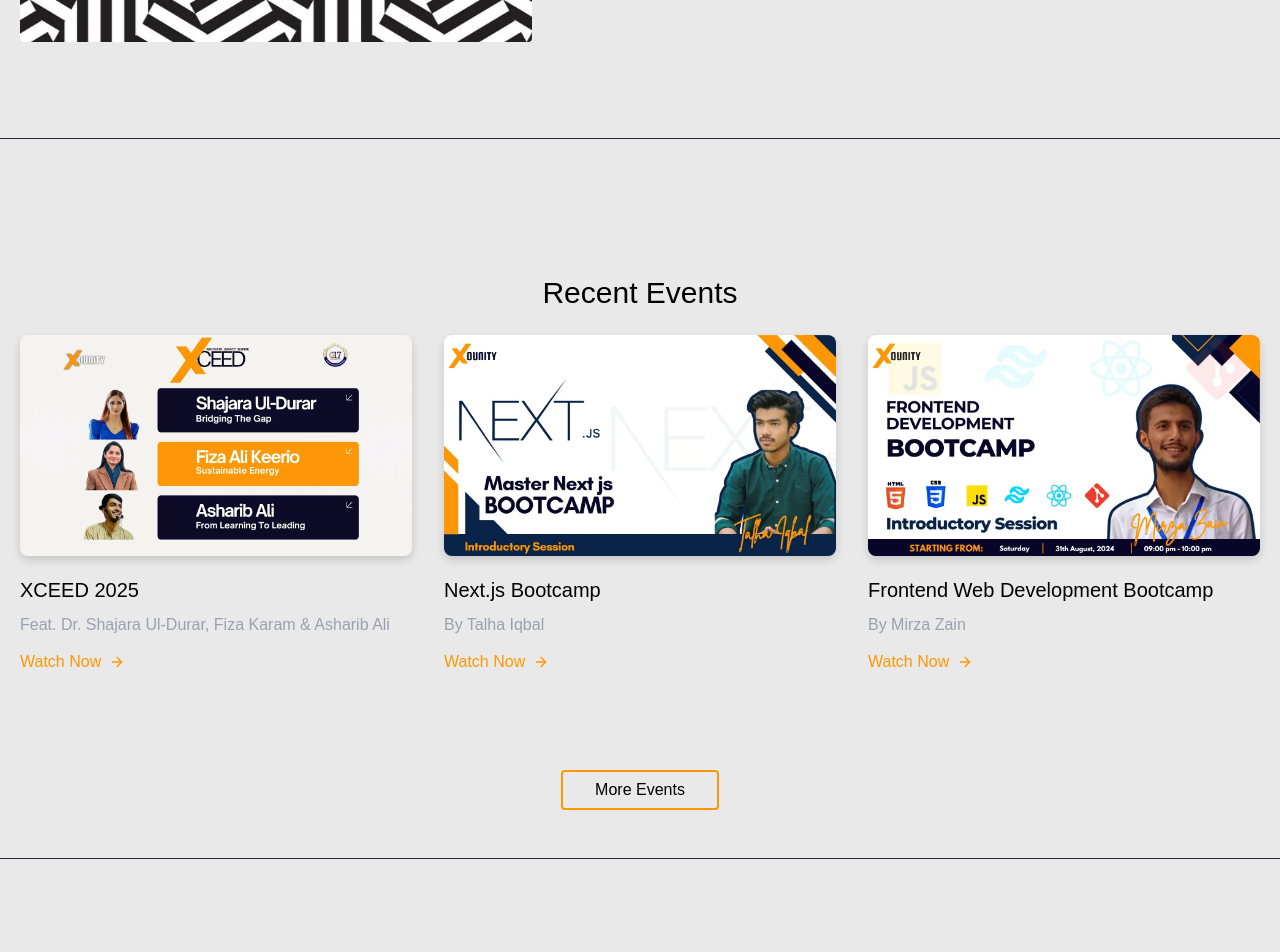
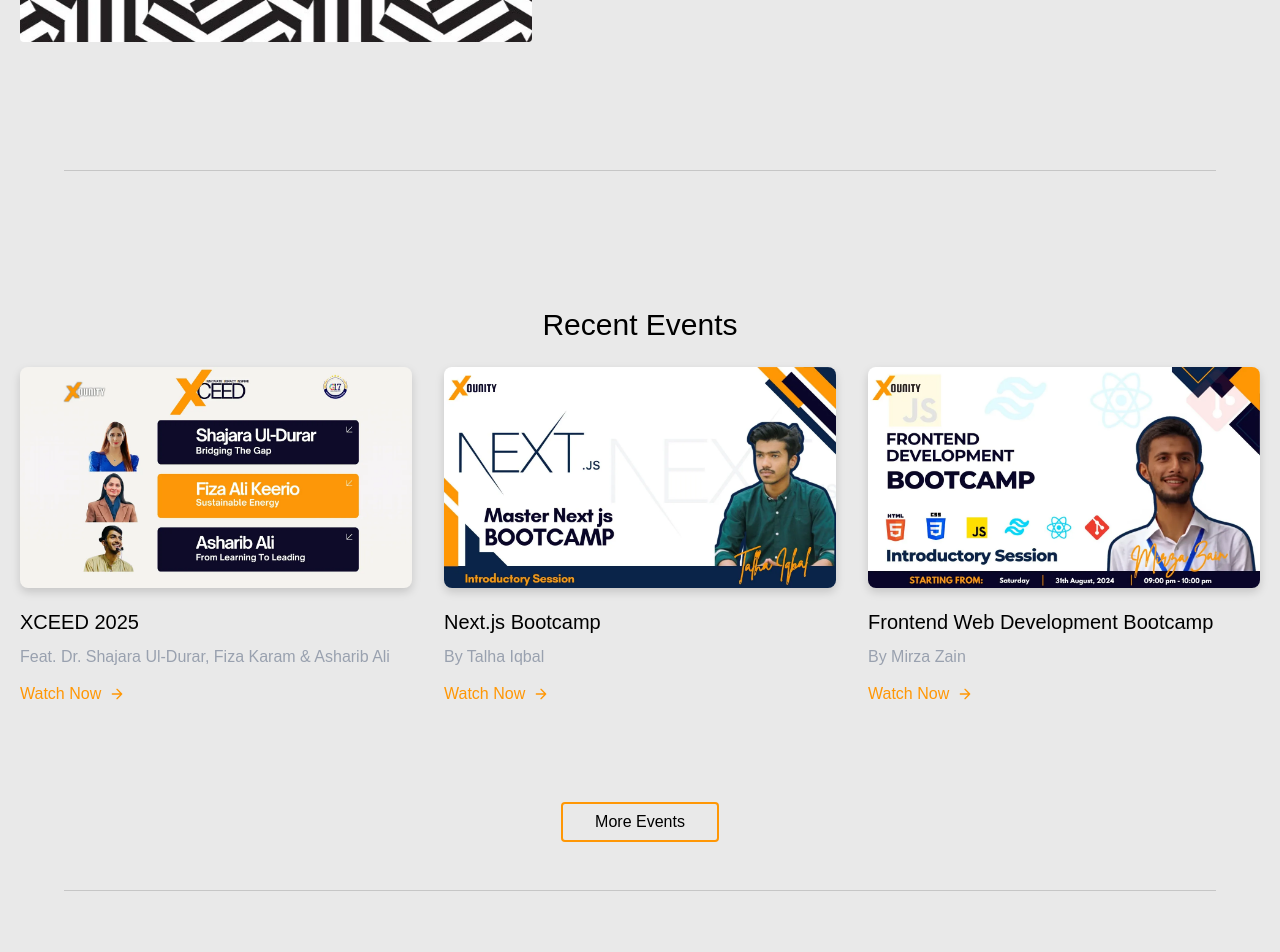
Before and after one commit to Xounity/Xounity-Web, a Next.js app: page / in a window 1280 px wide. Shown: the part 520-1472 px from the top of the page. Built offline with nearby package versions, Linux system fonts and the light colour scheme.

Commit message:
sectional divider pwetty

```diff
--- a/app/components/Contact.tsx
+++ b/app/components/Contact.tsx
@@ -77,7 +77,7 @@
                     type="text"
                     id="name"
                     name="name"
-                    className="w-full bg-gray-800 bg-opacity-40 rounded border border-gray-700 focus:border-xo-orange focus:bg-gray-900 focus:ring-2 focus:ring-yellow-900 text-base outline-none text-gray-100 py-1 px-3 leading-8 transition-colors duration-200 ease-in-out"
+                    className="w-full bg-gray-800 bg-opacity-40 rounded border border-gray-700 focus:border-xounity-orange focus:bg-gray-900 focus:ring-2 focus:ring-yellow-900 text-base outline-none text-gray-100 py-1 px-3 leading-8 transition-colors duration-200 ease-in-out"
                   />
                 </div>
               </div>
@@ -92,7 +92,7 @@
                     type="email"
                     id="email"
                     name="email"
-                    className="w-full bg-gray-800 bg-opacity-40 rounded border border-gray-700 focus:border-xo-orange focus:bg-gray-900 focus:ring-2 focus:ring-yellow-900 text-base outline-none text-gray-100 py-1 px-3 leading-8 transition-colors duration-200 ease-in-out"
+                    className="w-full bg-gray-800 bg-opacity-40 rounded border border-gray-700 focus:border-xounity-orange focus:bg-gray-900 focus:ring-2 focus:ring-yellow-900 text-base outline-none text-gray-100 py-1 px-3 leading-8 transition-colors duration-200 ease-in-out"
                   />
                 </div>
               </div>
@@ -105,7 +105,7 @@
                     required
                     id="message"
                     name="message"
-                    className="w-full bg-gray-800 bg-opacity-40 rounded border border-gray-700 focus:border-xo-orange focus:bg-gray-900 focus:ring-2 focus:ring-yellow-900 h-32 text-base outline-none text-gray-100 py-1 px-3 resize-none leading-6 transition-colors duration-200 ease-in-out"
+                    className="w-full bg-gray-800 bg-opacity-40 rounded border border-gray-700 focus:border-xounity-orange focus:bg-gray-900 focus:ring-2 focus:ring-yellow-900 h-32 text-base outline-none text-gray-100 py-1 px-3 resize-none leading-6 transition-colors duration-200 ease-in-out"
                   />
                 </div>
               </div>
@@ -130,10 +130,14 @@
                 </p>
               )}
 
-              <div className="p-2 w-full pt-8 mt-8 border-t border-gray-800 text-center">
+              <div className="w-full mt-6 mb-4 px-2">
+                <hr className="section-divider" />
+              </div>
+
+              <div className="p-2 w-full text-center">
                 <Link
                   href="mailto:xounity1@gmail.com"
-                  className="text-xo-orange"
+                  className="text-xounity-orange hover:underline"
                 >
                   xounity1@gmail.com
                 </Link>
--- a/app/globals.css
+++ b/app/globals.css
@@ -195,3 +195,20 @@
 body.dark .logo-dark {
     display: block !important;
 }
+
+.section-divider {
+    border: 0;
+    height: 1px;
+    background-color: rgba(255, 151, 5, 0.3);
+    margin-left: auto !important;
+    margin-right: auto !important;
+    margin-top: 2rem;
+    margin-bottom: 2rem;
+    width: 90%;
+    display: block !important;
+    clear: both;
+}
+
+body.light .section-divider {
+    background-color: rgba(0, 0, 0, 0.15);
+}
--- a/app/page.tsx
+++ b/app/page.tsx
@@ -9,7 +9,7 @@
   return (
     <>
       <Hero />
-      <hr className="border-gray-800" />
+      <hr className="section-divider" />
 
       <Event limit={3} />
 
@@ -24,10 +24,10 @@
         </Link>
       </div>
 
-      <hr className="border-gray-800" />
+      <hr className="section-divider" />
       <About />
 
-      <hr className="border-gray-800" />
+      <hr className="section-divider" />
       <Contact />
     </>
   );
```
